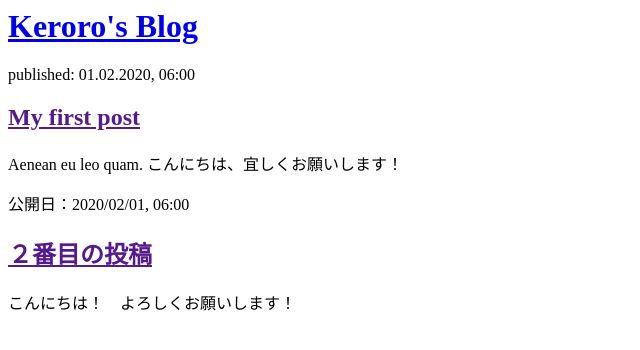
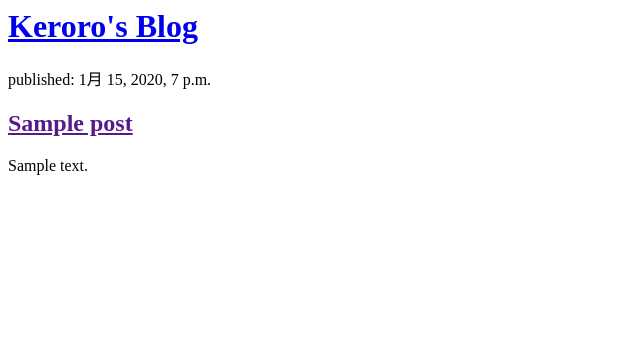
Before and after one commit to keroro-g/my-first-blog, a Django app: page / in a window 1280 px wide. Shown: the top 350 px of the page, without its empty margins (0-640 px from the left). Run offline with Django 3.2, Linux system fonts and the light colour scheme; tables that the repository leaves empty hold one stand-in row (values such as "Sample post").

Commit message:
Modified templates to display posts from database.

```diff
--- a/blog/models.py
+++ b/blog/models.py
@@ -8,7 +8,7 @@ class Post(models.Model):
     title = models.CharField(max_length=200)
     text = models.TextField()
     created_date = models.DateTimeField(default=timezone.now)
-    publisted_date = models.DateTimeField(blank=True, null=True)
+    published_date = models.DateTimeField(blank=True, null=True)
 
     def publish(self):
         self.published_date = timezone.now()
--- a/blog/templates/blog/post_list.html
+++ b/blog/templates/blog/post_list.html
@@ -8,16 +8,13 @@
             <h1><a href="/">Keroro's Blog</a></h1>
         </div>
 
-        <div>
-            <p>published: 01.02.2020, 06:00</p>
-            <h2><a href="">My first post</a></h2>
-            <p>Aenean eu leo quam. こんにちは、宜しくお願いします！</p>
-        </div>
+        {% for post in posts %}
+            <div>
+                <p>published: {{ post.published_date }}</p>
+                <h2><a href="">{{ post.title }}</a></h2>
+                <p>{{ post.text|linebreaksbr }}</p>
+            </div>
+        {% endfor %}
 
-        <div>
-            <p>公開日：2020/02/01, 06:00</p>
-            <h2><a href="">２番目の投稿</a></h2>
-            <p> こんにちは！　よろしくお願いします！　</p>
-        </div>
     </body>
 </html>
--- a/blog/views.py
+++ b/blog/views.py
@@ -1,5 +1,8 @@
 from django.shortcuts import render
+from django.utils import timezone
+from .models import Post
 
 # Create your views here.
 def post_list(request):
-    return render(request, 'blog/post_list.html', {})
+    posts = Post.objects.order_by('-created_date')
+    return render(request, 'blog/post_list.html', {'posts': posts})
```
Also changed, not shown: blog/migrations/0002_auto_20200201_0718.py (added).
